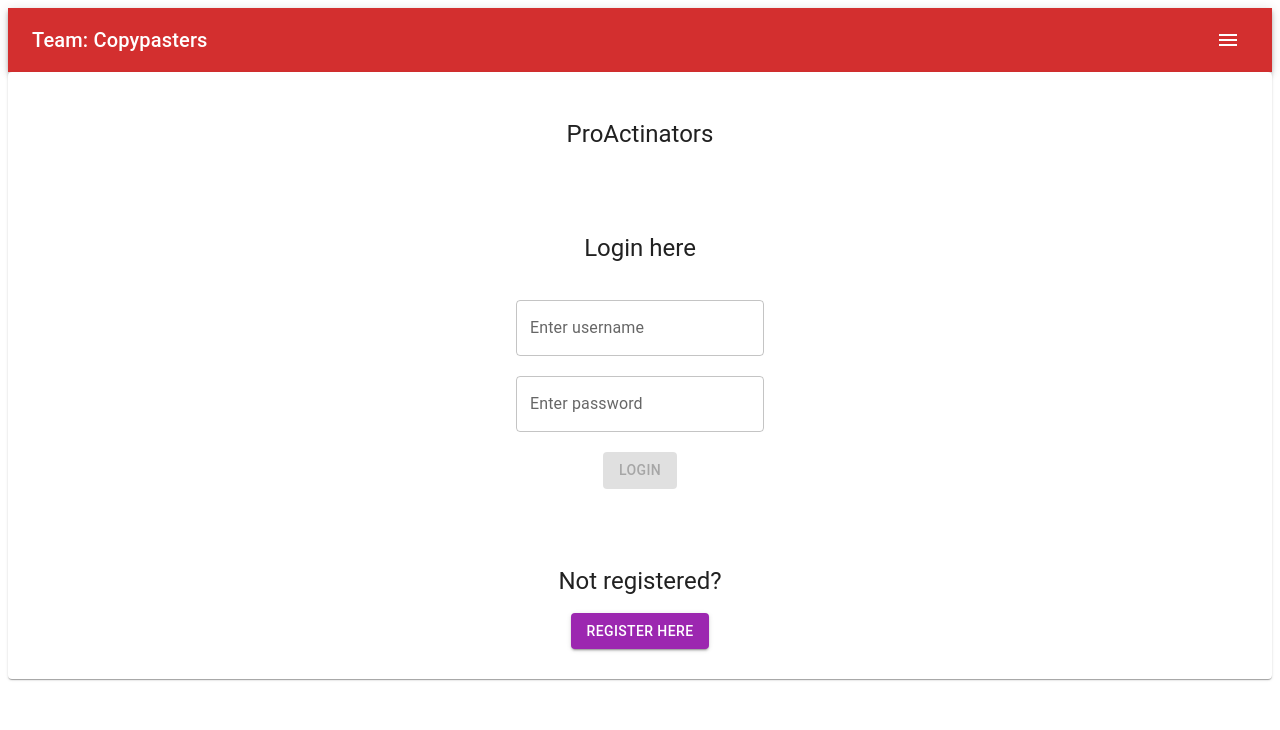
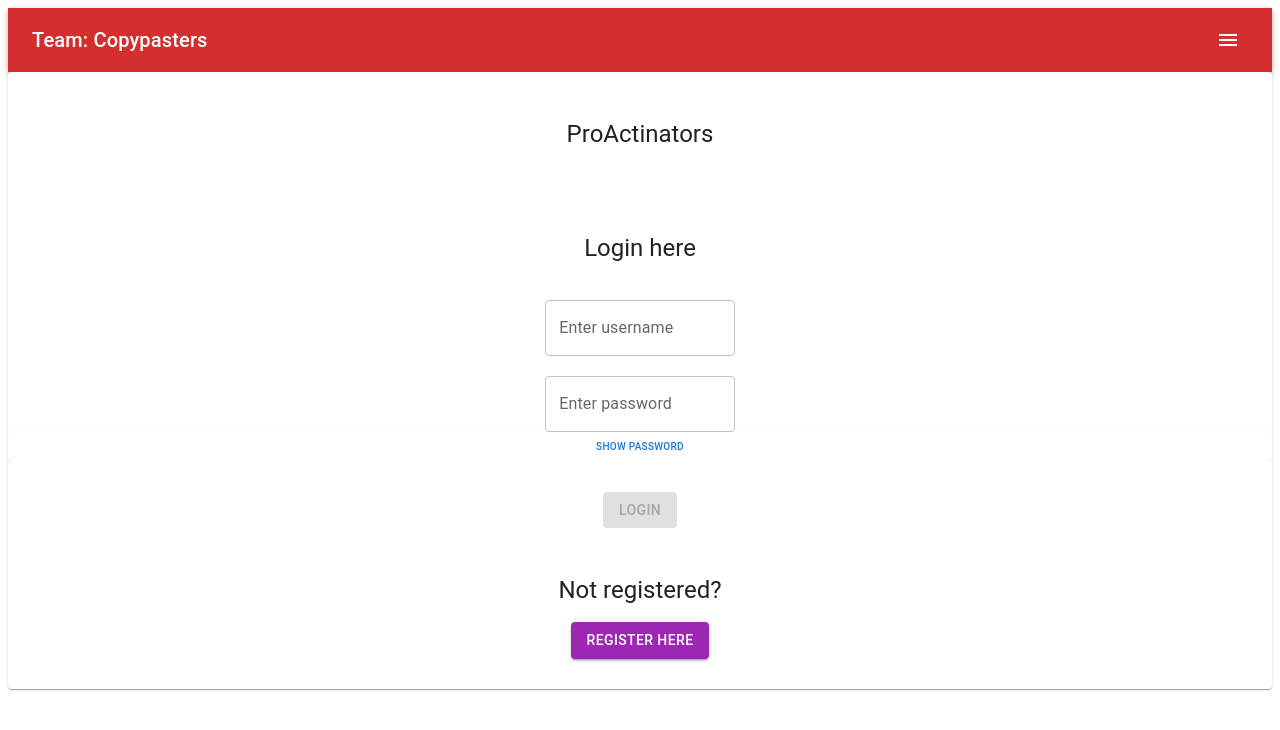
Before and after one commit to TheGreatMahan/CopyPasterProject, a React (Create React App) app in the folder frontend/: page / in a window 1280 px wide. Shown: the top 730 px of the page. Built offline with nearby package versions, Linux system fonts and the light colour scheme.

Commit message:
added toggle for showing / hiding password input

```diff
--- a/frontend/src/Components/Home.js
+++ b/frontend/src/Components/Home.js
@@ -23,16 +23,22 @@ const Home = () => {
     const initialState = {
         handleUsername: "",
         handlePassword: "",
+        holdPasswordData: "",
+        isClicked: false,
     };
 
     const reducer = (state, newState) => ({ ...state, ...newState });
     const [state, setState] = useReducer(reducer, initialState);
 
     const handleUsernameFunction = (event) => { setState(state.handleUsername = event.target.value); }
-    const handlePasswordFunction = (event) => { setState(state.handlePassword = event.target.value); }
+    const handlePasswordFunction = (event) => { setState(state.handlePassword = event.target.value, state.holdPasswordData = event.target.value); }
+
+    const handleToggleShowPassword = (event) => {
+        if (state.isClicked === false) setState(state.isClicked = true)
+        else setState(state.isClicked = false)
+    }
 
     const navigate = useNavigate();
-
     const registerPage = () => {
         navigate("/register")
     }
@@ -85,21 +91,43 @@ const Home = () => {
 
                 <Card style={{ boxShadow: "none" }} >
                     <TextField
-                        style={{ marginTop: 20 }}
+                        style={{ marginTop: 20, width: '15%' }}
                         label="Enter username"
                         onChange={handleUsernameFunction}
                     />
                 </Card>
+
                 <Card style={{ boxShadow: "none" }} >
-                    <TextField
-                        style={{ marginTop: 20, marginBottom: 20 }}
-                        label="Enter password"
-                        onChange={handlePasswordFunction}
-                    />
+                    {state.isClicked &&
+                        <TextField
+                            value={state.holdPasswordData}
+                            style={{ marginTop: 20, width: '15%' }}
+                            label="Enter password"
+                            onChange={handlePasswordFunction}
+                        />
+                    }
+                    {!state.isClicked &&
+                        <TextField
+                            value={state.holdPasswordData}
+                            type="password"
+                            style={{ marginTop: 20, width: '15%' }}
+                            label="Enter password"
+                            onChange={handlePasswordFunction}
+                        />
+                    }
+                    <Card>
+                        <Button
+                            style={{ fontSize: 10 }}
+                            color="primary" onClick={handleToggleShowPassword}>
+                            Show Password
+                        </Button>
+                    </Card>
+
                 </Card>
 
 
                 <Button
+                    style={{ marginTop: 30 }}
                     disabled={emptyorundefined}
                     color="secondary" variant="contained" onClick={handleLoginButton}>
                     Login
@@ -107,7 +135,7 @@ const Home = () => {
 
                 <CardHeader
                     title="Not registered?"
-                    style={{ marginTop: 60 }}
+                    style={{ marginTop: 30 }}
                 />
 
                 <Button style={{ marginBottom: 30 }} color="secondary" variant="contained" onClick={registerPage}>
--- a/frontend/src/Components/Register.js
+++ b/frontend/src/Components/Register.js
@@ -1,5 +1,6 @@
 import React, { useState, useReducer } from "react";
 import { ThemeProvider } from "@mui/material/styles";
+import { InputAdornment } from '@mui/material';
 // import Logo from "./worldimage.png"
 import {
     AppBar,
@@ -16,20 +17,25 @@ import theme from "../theme";
 import "../App.css";
 
 
-
 const Register = () => {
 
     const initialState = {
         handleUsername: "",
         handlePassword: "",
+        holdPasswordData: "",
+        isClicked: false,
     };
 
     const reducer = (state, newState) => ({ ...state, ...newState });
     const [state, setState] = useReducer(reducer, initialState);
 
     const handleUsernameFunction = (event) => { setState(state.handleUsername = event.target.value); }
-    const handlePasswordFunction = (event) => { setState(state.handlePassword = event.target.value); }
+    const handlePasswordFunction = (event) => { setState(state.handlePassword = event.target.value, state.holdPasswordData = event.target.value); }
 
+    const handleToggleShowPassword = (event) => {
+        if (state.isClicked === false) setState(state.isClicked = true)
+        else setState(state.isClicked = false)
+    }
 
 
     // TODO for backend developer : link up register button to backend
@@ -59,6 +65,7 @@ const Register = () => {
         state.handleUsername === "" || state.handleUsername == undefined ||
         state.handlePassword === "" || state.handlePassword == undefined
 
+
     return (
         <ThemeProvider theme={theme}>
 
@@ -79,18 +86,41 @@ const Register = () => {
 
                 <Card style={{ boxShadow: "none" }} >
                     <TextField
-                        style={{ marginTop: 20 }}
+                        style={{ marginTop: 20, width: '15%' }}
                         label="Enter username"
                         onChange={handleUsernameFunction}
                     />
                 </Card>
+
+
                 <Card style={{ boxShadow: "none" }} >
-                    <TextField
-                        style={{ marginTop: 20 }}
-                        label="Enter password"
-                        onChange={handlePasswordFunction}
-                    />
+                    {state.isClicked &&
+                        <TextField
+                            value={state.holdPasswordData}
+                            style={{ marginTop: 20, width: '15%' }}
+                            label="Enter password"
+                            onChange={handlePasswordFunction}
+                        />
+                    }
+                    {!state.isClicked &&
+                        <TextField
+                            value={state.holdPasswordData}
+                            type="password"
+                            style={{ marginTop: 20, width: '15%' }}
+                            label="Enter password"
+                            onChange={handlePasswordFunction}
+                        />
+                    }
+                    <Card>
+                    <Button
+                        style={{ fontSize: 10 }}
+                        color="primary" onClick={handleToggleShowPassword}>
+                        Show Password
+                    </Button>
+                    </Card>
+
                 </Card>
+
 
 
                 <Button
```
